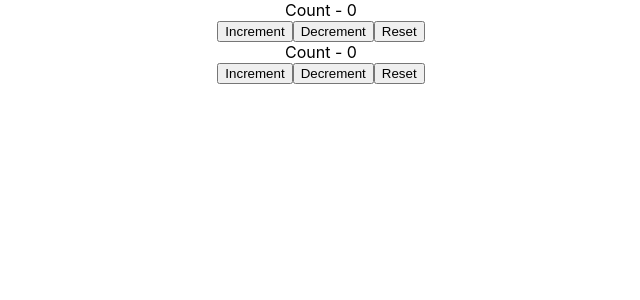
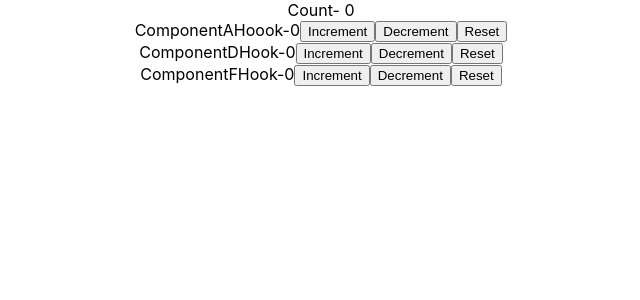
Before and after one commit to akriti0210/Project, a React (Create React App) app in the folder react-app/: page / in a window 1280 px wide. Shown: the top 300 px of the page, without its empty margins (319-959 px from the left). Built offline with nearby package versions, Linux system fonts and the light colour scheme.

Commit message:
useReducer with useContext

```diff
--- a/react-app/src/App.js
+++ b/react-app/src/App.js
@@ -1,4 +1,4 @@
-import React, { Component } from 'react';
+import React, { Component, useReducer } from 'react';
 import logo from './logo.svg';
 import './App.css';
 import Greet from './components/Greet';
@@ -54,6 +54,9 @@ import DataFetching from './hookComponent/DataFetching';
 import CounterOne from './hookComponent/CounterOne';
 import CounterTwo from './hookComponent/CounterTwo';
 import CounterThree from './hookComponent/CounterThree';
+import ComponentAHook from './hookComponent/ComponentAHook';
+import ComponentBHook from './hookComponent/ComponentBHook';
+import ComponentCHook from './hookComponent/ComponentCHook';
 
 // function App() {
 //   return (
@@ -79,15 +82,44 @@ import CounterThree from './hookComponent/CounterThree';
 // useContext() hook
 export const ChannelContext = React.createContext()
 
-class App extends Component {
-  render() {
+// useReducer with useContext
+
+export const CountContext = React.createContext()
+const inintialState = 0
+const reducer = (state, action) => {
+  switch (action) {
+    case 'increment':
+      return state + 1
+    case 'decrement':
+      return state - 1
+    case 'reset':
+      return inintialState
+    default:
+      return state
+  }
+}
+
+//Hooks
+
+function App() {
+  const [count, dispatch] = useReducer(reducer, inintialState)
   return (
+    <CountContext.Provider
+      value={{ countState: count, countDispatch: dispatch }}
+    >
       <div className='App'>
-
         {/* Hooks */}
 
+        {/* useReducer with useContext
+        to share the data between components
+        Global state management*/}
+        Count- {count}
+        <ComponentAHook />
+        <ComponentBHook />
+        <ComponentCHook />
+
         {/* useReducer */}
-        <CounterThree />
+        {/* <CounterThree /> */}
         {/* <CounterTwo /> */}
         {/* <CounterOne /> */}
 
@@ -118,16 +150,24 @@ class App extends Component {
         {/* <HookCounterTwo /> */}
         {/* <HookCounter /> */}
         {/* <ClassCounter /> */}
+      </div>
+    </CountContext.Provider>
+  )
+}
 
 
 
+// class App extends Component {
+//   render() {
+//     return (
+//       <div className='App'>
 
 
-        {/* Post request */}
-        {/* <PostForm /> */}
+{/* Post request */ }
+{/* <PostForm /> */ }
 
-        {/* Get request */}
-        {/* <PostList /> */}
+{/* Get request */ }
+{/* <PostList /> */ }
 
 {/* <UserProvider value="Akriti">
           <ComponentC />
@@ -153,7 +193,7 @@ class App extends Component {
           )}
         /> */}
 
-        {/* if render is not used */}
+{/* if render is not used */ }
 {/* <CounterRenderProp>
           {(count, incrementCount) => (
             <ClickCounterTwo count={count} incrementCount={incrementCount} />
@@ -183,28 +223,28 @@ class App extends Component {
           <Hero heroName="Joker" />
         </ErrorBoundary> */}
 
-        {/* <PortalDemo /> */}
-        {/* <FRParentInput /> */}
-        {/* <FocusInput /> */}
-        {/* <RefsDemo /> */}
-        {/* <ParentComp /> */}
-        {/* <PureComp /> */}
-        {/* <Table /> */}
-        {/* <FragmentDemo /> */}
-        {/* <LifecycleA /> */}
-        {/* <Form /> */}
+{/* <PortalDemo /> */ }
+{/* <FRParentInput /> */ }
+{/* <FocusInput /> */ }
+{/* <RefsDemo /> */ }
+{/* <ParentComp /> */ }
+{/* <PureComp /> */ }
+{/* <Table /> */ }
+{/* <FragmentDemo /> */ }
+{/* <LifecycleA /> */ }
+{/* <Form /> */ }
 {/* <h1 className='error'>Error</h1>
         <h1 className={styles.success}>Success</h1>
         <Inline />
         <Stylesheet primary={true} /> */}
-        {/* <NameList /> */}
+{/* <NameList /> */ }
 {/* Event Handler
         {/* <ClassClick />
         <FunctionClick /> */}
 
-        {/* <EventBind /> */}
+{/* <EventBind /> */ }
 
-        {/* <ParentComponent /> */}
+{/* <ParentComponent /> */ }
 
 {/* Conditional rendering
         <UserGreeting /> */}
@@ -221,10 +261,10 @@ class App extends Component {
         <Welcome name="Bruce" heroName="Batman" />
         <Welcome name="Clark" heroName="Superman" />
         <Welcome name="Diana" heroName="Wonder Woman" /> */}
-        {/* <Hello /> */}
-        {/* State */}
+{/* <Hello /> */ }
+{/* State */ }
 
-        {/* <Message /> */}
+{/* <Message /> */ }
 
 {/* For Destructuring
         <Greet name="Diana" heroName="Wonder Woman" />
@@ -234,9 +274,9 @@ class App extends Component {
 {/* For setState
         <Counter /> */}
 
-      </div>
-    );
-  }
-}
+//       </div>
+//     );
+//   }
+// }
 
 export default App;
--- /dev/null
+++ b/react-app/src/hookComponent/ComponentAHook.js
@@ -0,0 +1,16 @@
+import React, { useContext } from 'react'
+import { CountContext } from '../App'
+
+function ComponentAHoook() {
+    const countContext = useContext(CountContext)
+    return (
+        <div>
+            ComponentAHoook-{countContext.countState}
+            <button onClick={() => countContext.countDispatch('increment')}>Increment</button>
+            <button onClick={() => countContext.countDispatch('decrement')}>Decrement</button>
+            <button onClick={() => countContext.countDispatch('reset')}>Reset</button>
+        </div>
+    )
+}
+
+export default ComponentAHoook
--- /dev/null
+++ b/react-app/src/hookComponent/ComponentBHook.js
@@ -0,0 +1,12 @@
+import React from 'react'
+import ComponentDHook from './ComponentDHook'
+
+function ComponentBHook() {
+    return (
+        <div>
+            <ComponentDHook />
+        </div>
+    )
+}
+
+export default ComponentBHook
--- /dev/null
+++ b/react-app/src/hookComponent/ComponentCHook.js
@@ -0,0 +1,12 @@
+import React from 'react'
+import ComponentEHook from './ComponentEHook'
+
+function ComponentCHook() {
+    return (
+        <div>
+            <ComponentEHook />
+        </div>
+    )
+}
+
+export default ComponentCHook
--- /dev/null
+++ b/react-app/src/hookComponent/ComponentDHook.js
@@ -0,0 +1,16 @@
+import React, { useContext } from 'react'
+import { CountContext } from '../App'
+
+function ComponentDHook() {
+    const countContext = useContext(CountContext)
+    return (
+        <div>
+            ComponentDHook-{countContext.countState}
+            <button onClick={() => countContext.countDispatch('increment')}>Increment</button>
+            <button onClick={() => countContext.countDispatch('decrement')}>Decrement</button>
+            <button onClick={() => countContext.countDispatch('reset')}>Reset</button>
+        </div>
+    )
+}
+
+export default ComponentDHook
--- /dev/null
+++ b/react-app/src/hookComponent/ComponentEHook.js
@@ -0,0 +1,12 @@
+import React from 'react'
+import ComponentFHook from './ComponentFHook'
+
+function ComponentEHook() {
+    return (
+        <div>
+            <ComponentFHook />
+        </div>
+    )
+}
+
+export default ComponentEHook
--- /dev/null
+++ b/react-app/src/hookComponent/ComponentFHook.js
@@ -0,0 +1,16 @@
+import React, { useContext } from 'react'
+import { CountContext } from '../App'
+
+function ComponentFHook() {
+    const countContext = useContext(CountContext)
+    return (
+        <div>
+            ComponentFHook-{countContext.countState}
+            <button onClick={() => countContext.countDispatch('increment')}>Increment</button>
+            <button onClick={() => countContext.countDispatch('decrement')}>Decrement</button>
+            <button onClick={() => countContext.countDispatch('reset')}>Reset</button>
+        </div>
+    )
+}
+
+export default ComponentFHook
```
Lines whose indentation alone changed are shown as unchanged.
